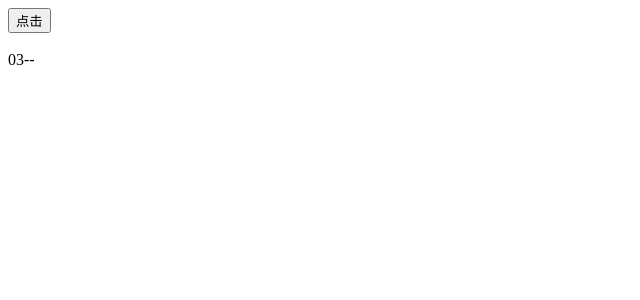
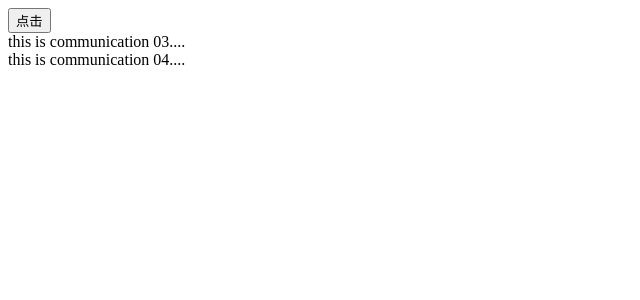
Before and after one commit to yizhigee/react-basic, a React (Vite) app: page / in a window 1280 px wide. Shown: the top 300 px of the page, without its empty margins (0-640 px from the left). Built offline with nearby package versions, Linux system fonts and the light colour scheme.

Commit message:
祖孙传递

```diff
--- a/src/App.jsx
+++ b/src/App.jsx
@@ -1,22 +1,20 @@
-import Commons from "./pages/demo01/Commons.jsx";
-import GetRef from "./pages/demo01/GetRef.jsx";
-import Communication from "./pages/demo01/Communication.jsx";
 import Communication02 from "./pages/demo01/Communication02.jsx";
-import {useState} from "react";
+import {createContext, useState} from "react";
 import Communication03 from "./pages/demo01/Communication03.jsx";
-{/*<Commons/>*/}
-{/* <hr/>*/}
-{/* <GetRef/>*/}
 
+
+export const MsgContext = createContext()
 const App = () => {
+    const [name,setName] = useState('')
     const getMsg = (msg) => {
         setName(msg)
     }
-    const [name,setName] = useState('')
     return (
         <div>
-            <Communication02 onGetCommunication={getMsg}/>
-            <Communication03 name={name}/>
+            <MsgContext.Provider  value={name}>
+                <Communication02 onGetCommunication={getMsg}/>
+                <Communication03 name={name}/>
+            </MsgContext.Provider >
         </div>
     )
 }
--- a/src/pages/demo01/Communication02.jsx
+++ b/src/pages/demo01/Communication02.jsx
@@ -1,8 +1,7 @@
-import React, {useState} from 'react';
 
 // 组件间的通信
 const Communication02 = ({ onGetCommunication}) => {
-    const msg = 'this is communication msg'
+    const msg = 'test 小刘'
     return (
         <div>
            <button onClick={() => onGetCommunication(msg)}>点击</button>
--- a/src/pages/demo01/Communication03.jsx
+++ b/src/pages/demo01/Communication03.jsx
@@ -1,10 +1,11 @@
 
-// 组件间的通信
-const Communication03 = ({ name}) => {
+import Communication04 from "./Communication04.jsx";
+
+const Communication03 = () => {
     return (
         <div>
-            <br/>
-           03-- {name}
+            this is communication 03.... <br/>
+            <Communication04/>
         </div>
     );
 };
--- /dev/null
+++ b/src/pages/demo01/Communication04.jsx
@@ -0,0 +1,14 @@
+import {useContext} from "react";
+import {MsgContext} from "../../App.jsx";
+
+const Communication04 = () => {
+    const msg = useContext(MsgContext)
+    return (
+        <div>
+            this is communication 04....{msg} <br/>
+
+        </div>
+    );
+};
+
+export default Communication04;
```
Also changed, not shown: 1 other file (tests, documents, lock files or other folders).
